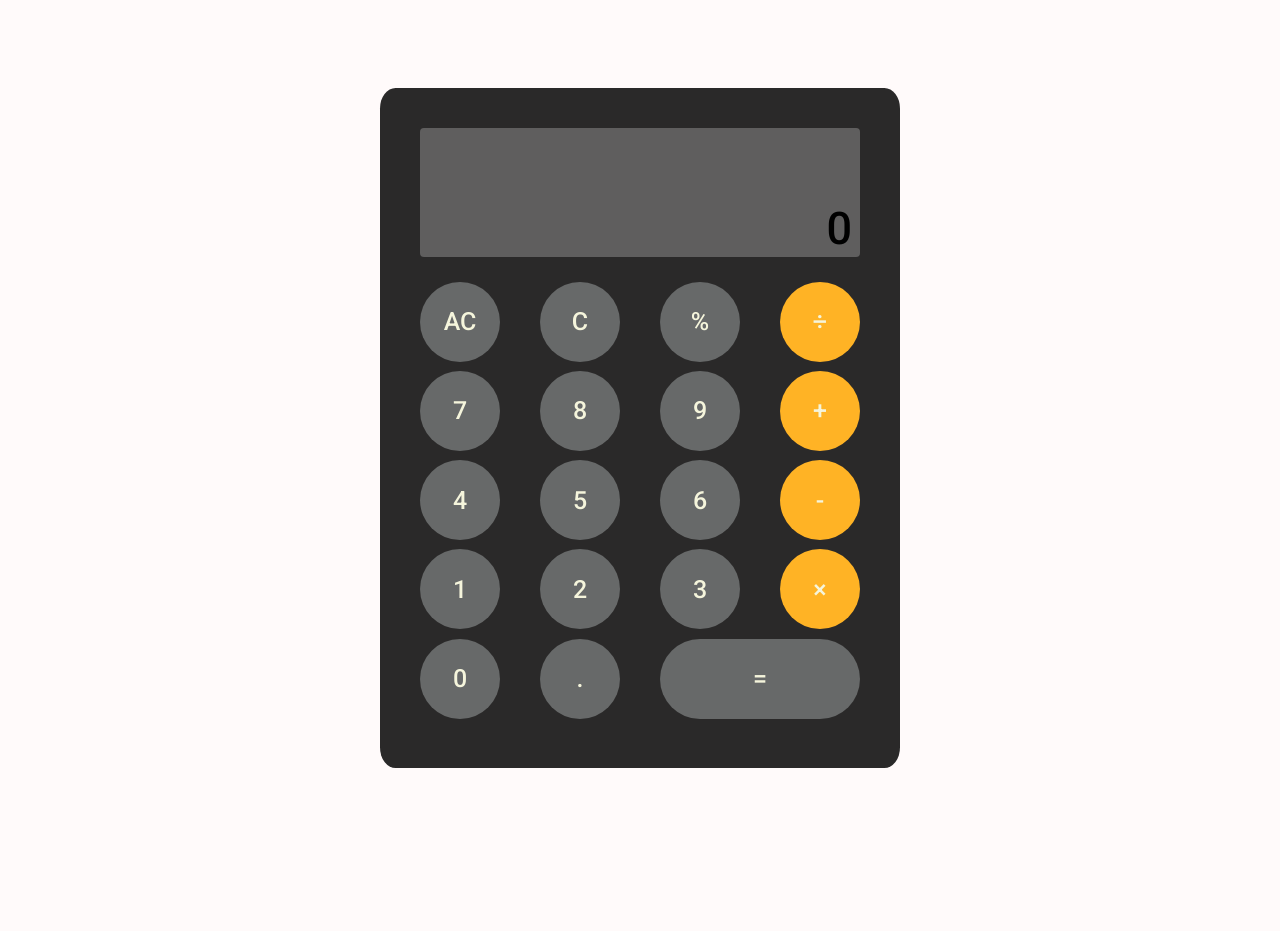
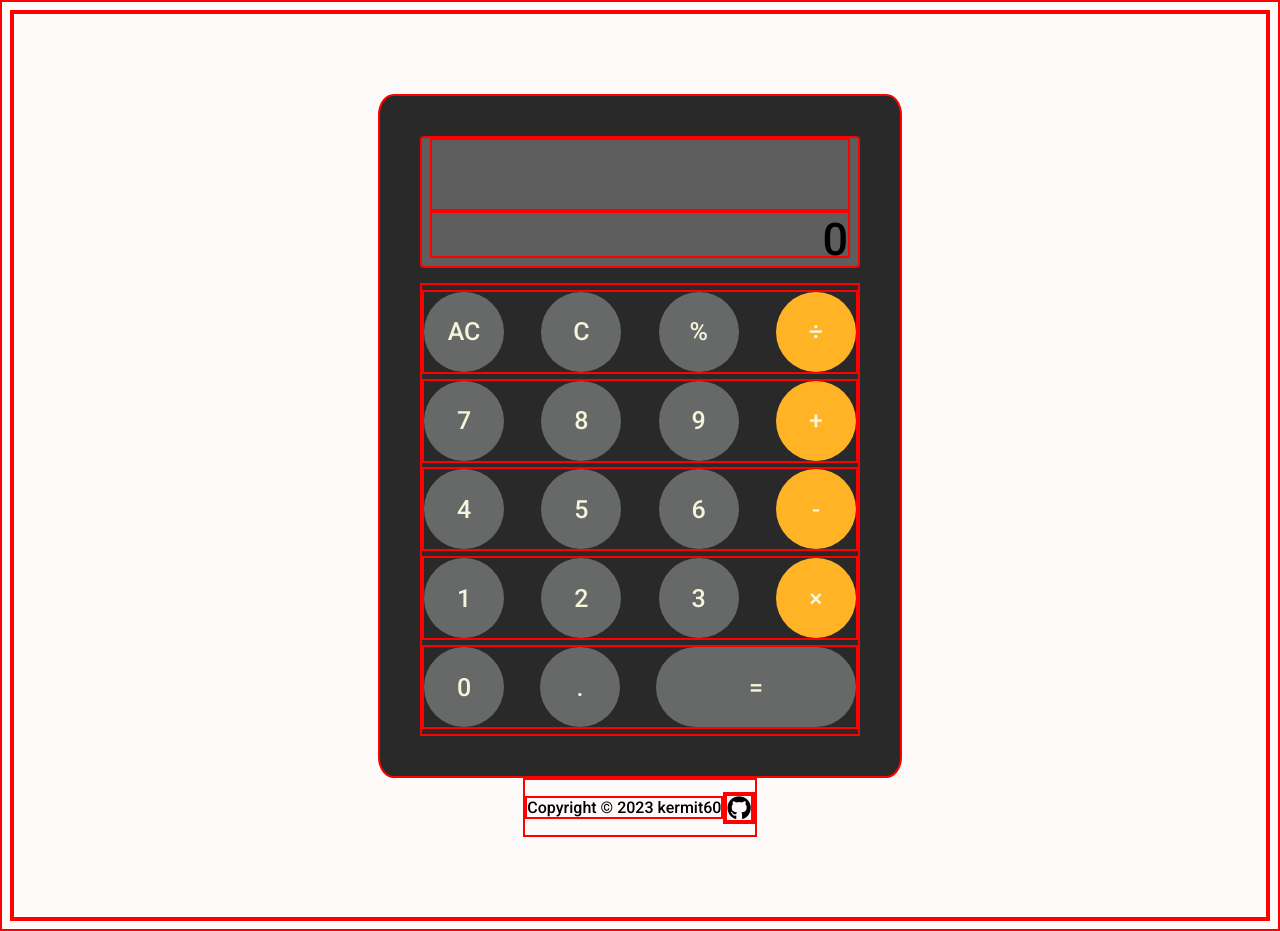
Before and after one commit to kermit60/calculator, a plain HTML site: page index.html in a window 1280 px wide. Before the commit the page ends 856 px from the top, so only its background shows below. Drawn offline with Linux system fonts and the light colour scheme.

Commit message:
Update README.md & add copyright footer

```diff
--- a/index.html
+++ b/index.html
@@ -10,6 +10,10 @@
     <link rel="preconnect" href="https://fonts.gstatic.com" crossorigin>
     <link href="https://fonts.googleapis.com/css2?family=Roboto:wght@300;500&display=swap" rel="stylesheet">
     <script src="scripts.js" defer></script>
+    <script
+      src="https://kit.fontawesome.com/4c536a6bd5.js"
+      crossorigin="anonymous"
+    ></script>
 </head>
 <body>
     <div class="container">
@@ -53,6 +57,18 @@
                 </div>
             </div>
         </div>
+        <footer class="footer">
+            <p>
+              Copyright ©
+              <script>
+                document.write(new Date().getFullYear())
+              </script>
+              kermit60
+            </p>
+            <a href="https://github.com/kermit60" target="_blank">
+              <i class="fab fa-github"></i
+            ></a>
+        </footer>
     </div>
 </body>
 </html>
--- a/styles.css
+++ b/styles.css
@@ -1,7 +1,7 @@
 * {
     background-color: snow;
     font-family: 'Roboto', sans-serif;
-    /* border: red solid 2px; */
+    border: red solid 2px;
 }
 
 button {
@@ -39,7 +39,9 @@ button:hover {
 
 .container {
     display: flex;
+    flex-direction: column;
     justify-content: center;
+    align-items: center;
     padding: 10vh;
 }
 
@@ -84,6 +86,21 @@ button:hover {
 
 }
 
+.fa-github {
+    color: black;
+    font-size: 24px;
+    transition: transform 0.3s ease-in-out;
+  }
+
+.fa-github:hover {
+    transform: rotate(360deg) scale(1.2);
+  }
+
+.footer {
+    display: flex;
+    align-items: center;
+}
+
 #modulus {
     background-color: rgb(103, 105, 105);
 }
```
Also changed, not shown: 1 other file.
